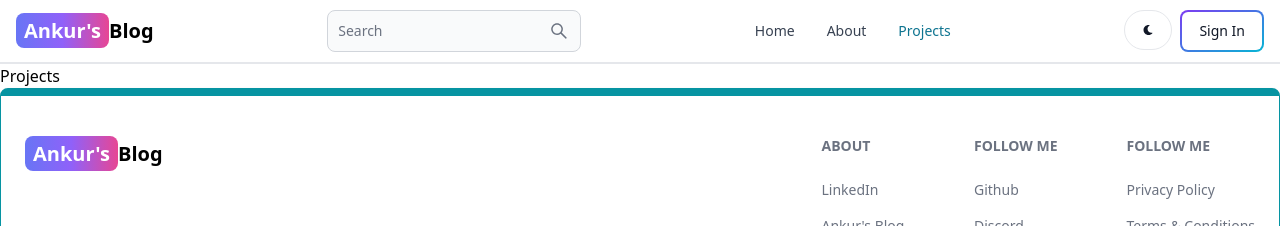
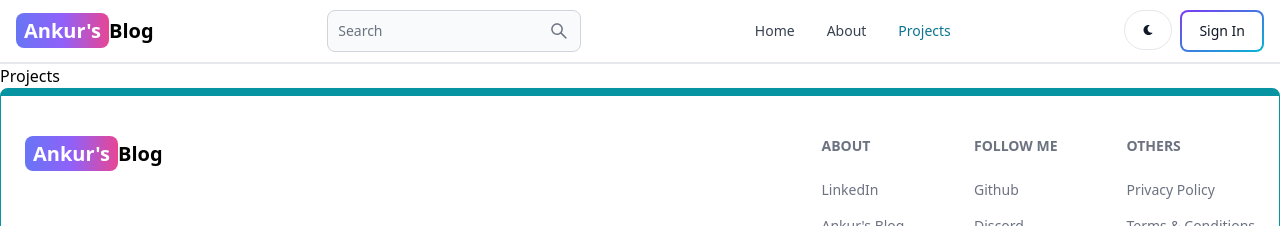
Before and after one commit to Ankur-Dwivedi22/MERN-Blog, a React (Vite) app in the folder client/: page /projects in a window 1280 px wide. Shown: the top 226 px of the page. Built offline with nearby package versions, Linux system fonts and the light colour scheme.

Commit message:
fix 3 bugs

```diff
--- a/client/src/components/Footer.jsx
+++ b/client/src/components/Footer.jsx
@@ -57,7 +57,7 @@ export default function FooterCom() {
               </Footer.LinkGroup>
             </div>
             <div>
-              <Footer.Title title="Follow me" />
+              <Footer.Title title="Others" />
               <Footer.LinkGroup col>
                 <Footer.Link href="#">Privacy Policy</Footer.Link>
                 <Footer.Link href="#">Terms &amp; Conditions</Footer.Link>
--- a/client/src/pages/SignIn.jsx
+++ b/client/src/pages/SignIn.jsx
@@ -25,7 +25,7 @@ export default function SignIn() {
       });
       const data = await res.json();
       if (data.success === false){
-        return setErrorMessage(data.message);
+        setErrorMessage(data.message);
       }
       setLoading(false);
       if(res.ok) {
--- a/client/src/pages/SignUp.jsx
+++ b/client/src/pages/SignUp.jsx
@@ -25,7 +25,7 @@ export default function SignUp() {
       });
       const data = await res.json();
       if (data.success === false){
-        return setErrorMessage(data.message);
+        setErrorMessage('User already exists');
       }
       setLoading(false);
       if(res.ok) {
```
